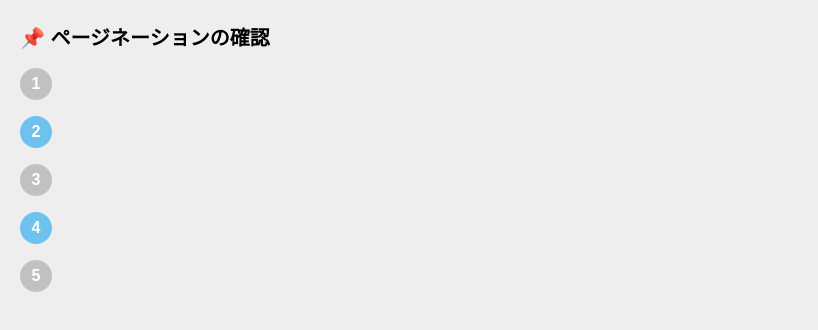
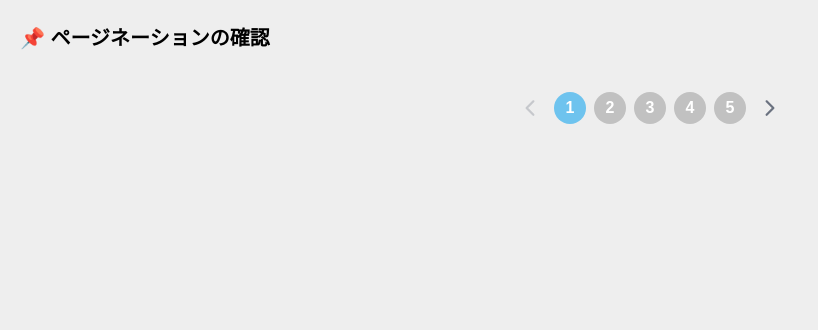
Before and after one commit to ymtakt/nextjs_sample, a Next.js app: page /comp-test/pagination in a window 1280 px wide. Shown: the top 330 px of the page, without its empty margins (0-818 px from the left). Built offline with nearby package versions, Linux system fonts and the light colour scheme.

Commit message:
fix:ページネーションを再コンポーネント化

```diff
--- a/src/app/(test)/comp-test/pagination/page.tsx
+++ b/src/app/(test)/comp-test/pagination/page.tsx
@@ -1,16 +1,22 @@
+"use client";
+
 import Pagination from "@/components/general/Pagination";
+import { useState } from "react";
 
 export default function Home() {
+  const [currentPage, setCurrentPage] = useState(1);
+  const totalPages = 5;
+
   return (
     <div className="ml-5 mt-6 text-black">
       <h2 className="text-xl font-bold mb-4">📌 ページネーションの確認</h2>
 
       <div className="flex flex-col space-y-4">
-        <Pagination number={1}></Pagination>
-        <Pagination number={2} active={true}></Pagination>
-        <Pagination number={3}></Pagination>
-        <Pagination number={4} active={true}></Pagination>
-        <Pagination number={5}></Pagination>
+        <Pagination
+          currentPage={currentPage}
+          totalPages={totalPages}
+          onPageChange={setCurrentPage}
+        />
       </div>
     </div>
   );
--- a/src/components/general/Pagination/index.tsx
+++ b/src/components/general/Pagination/index.tsx
@@ -1,28 +1,65 @@
+import { IoIosArrowBack, IoIosArrowForward } from "react-icons/io";
+
 type PaginationProps = {
-  number: number;
-  active?: boolean;
+  currentPage: number;
+  totalPages: number;
+  onPageChange: (page: number) => void;
   size?: number;
 };
 
 export default function Pagination({
-  number,
-  active = false,
+  currentPage,
+  totalPages,
+  onPageChange,
   size = 32,
 }: PaginationProps) {
-  const paginationStyle = active
-    ? // TODO: カラー未定のため暫定
-      "text-white bg-cp-sky-blue"
-    : "text-white bg-cp-soft-gray";
+  const getButtonStyle = (active: boolean) =>
+    active ? "text-white bg-cp-sky-blue" : "text-white bg-cp-soft-gray";
+
+  const renderPageButton = (page: number) => (
+    <button
+      key={page}
+      onClick={() => onPageChange(page)}
+      className={`rounded-full font-bold flex items-center justify-center ${getButtonStyle(
+        page === currentPage
+      )}`}
+      style={{ width: size, height: size }}
+      aria-current={page === currentPage ? "page" : undefined}
+    >
+      {page}
+    </button>
+  );
 
   return (
-    <div
-      className={`rounded-full text-white font-bold flex items-center justify-center ${paginationStyle}`}
-      style={{
-        width: size,
-        height: size,
-      }}
-    >
-      {number}
+    <div className="mt-6 flex justify-center items-center gap-2">
+      {/* 前へ */}
+      <button
+        onClick={() => onPageChange(Math.max(currentPage - 1, 1))}
+        disabled={currentPage === 1}
+        className={`p-1 ${
+          currentPage === 1 ? "opacity-30 cursor-not-allowed" : ""
+        }`}
+        aria-label="前のページ"
+      >
+        <IoIosArrowBack size={24} className="text-cp-slate-gray" />
+      </button>
+
+      {/* ページ番号 */}
+      {Array.from({ length: totalPages }, (_, i) => i + 1).map(
+        renderPageButton
+      )}
+
+      {/* 次へ */}
+      <button
+        onClick={() => onPageChange(Math.min(currentPage + 1, totalPages))}
+        disabled={currentPage === totalPages}
+        className={`p-1 ${
+          currentPage === totalPages ? "opacity-30 cursor-not-allowed" : ""
+        }`}
+        aria-label="次のページ"
+      >
+        <IoIosArrowForward size={24} className="text-cp-slate-gray" />
+      </button>
     </div>
   );
 }
--- a/src/components/general/Tables/UserManagement/index.tsx
+++ b/src/components/general/Tables/UserManagement/index.tsx
@@ -3,7 +3,6 @@
 import { useState } from "react";
 import { User } from "@/mocks/users";
 import Pagination from "@/components/general/Pagination";
-import { IoIosArrowBack, IoIosArrowForward } from "react-icons/io";
 
 type Props = {
   users: User[];
@@ -64,38 +63,11 @@ export default function UserTable({ users }: Props) {
       </div>
 
       {/* --- ページネーション --- */}
-      <div className="mt-6 flex justify-center items-center gap-2">
-        {/* 前へ */}
-        <button
-          onClick={() => setCurrentPage((prev) => Math.max(prev - 1, 1))}
-          disabled={currentPage === 1}
-          className={`p-1 ${
-            currentPage === 1 ? "opacity-30 cursor-not-allowed" : ""
-          }`}
-          aria-label="前のページ"
-        >
-          <IoIosArrowBack size={24} className="text-cp-slate-gray" />
-        </button>
-        {/* ページ番号 */}
-        {Array.from({ length: totalPages }, (_, i) => i + 1).map((page) => (
-          <button key={page} onClick={() => setCurrentPage(page)}>
-            <Pagination number={page} active={page === currentPage} />
-          </button>
-        ))}
-        {/* 次へ */}
-        <button
-          onClick={() =>
-            setCurrentPage((prev) => Math.min(prev + 1, totalPages))
-          }
-          disabled={currentPage === totalPages}
-          className={`p-1 ${
-            currentPage === totalPages ? "opacity-30 cursor-not-allowed" : ""
-          }`}
-          aria-label="次のページ"
-        >
-          <IoIosArrowForward size={24} className="text-cp-slate-gray" />
-        </button>
-      </div>
+      <Pagination
+        currentPage={currentPage}
+        totalPages={totalPages}
+        onPageChange={setCurrentPage}
+      />
     </div>
   );
 }
```
